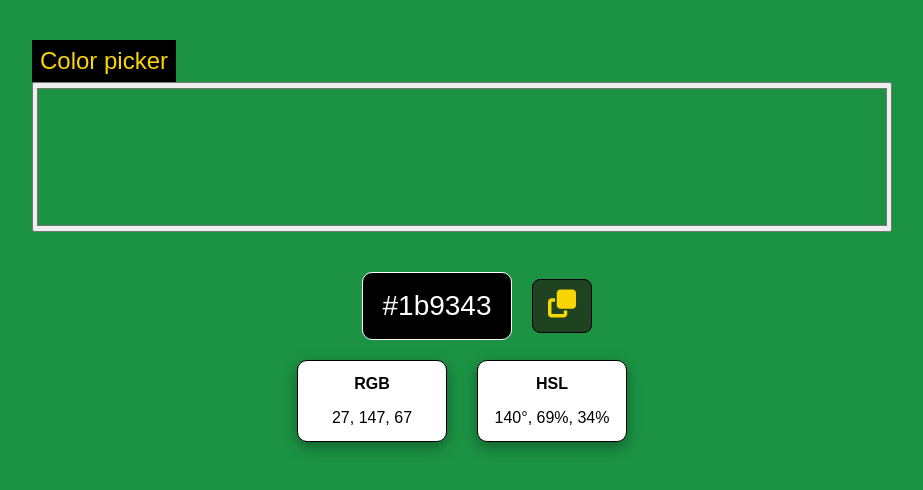
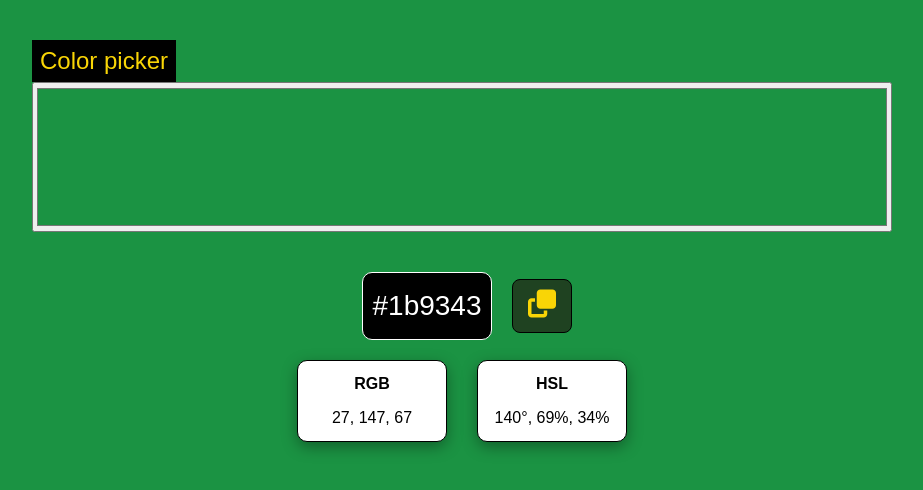
Before and after one commit to Andarov/color-picker, a plain HTML site: page index.html in a window 1280 px wide. Shown: the whole page, without its empty margins (178-1101 px from the left). Drawn offline with Linux system fonts and the light colour scheme.

Commit message:
Change hex width

```diff
--- a/css/main.css
+++ b/css/main.css
@@ -88,7 +88,7 @@ body {
     justify-content: center;
     align-items: center;
     width: 100%;
-    max-width: 150px;
+    max-width: 130px;
     min-height: 66px;
     font-size: 28px;
     color: #fff;
```
